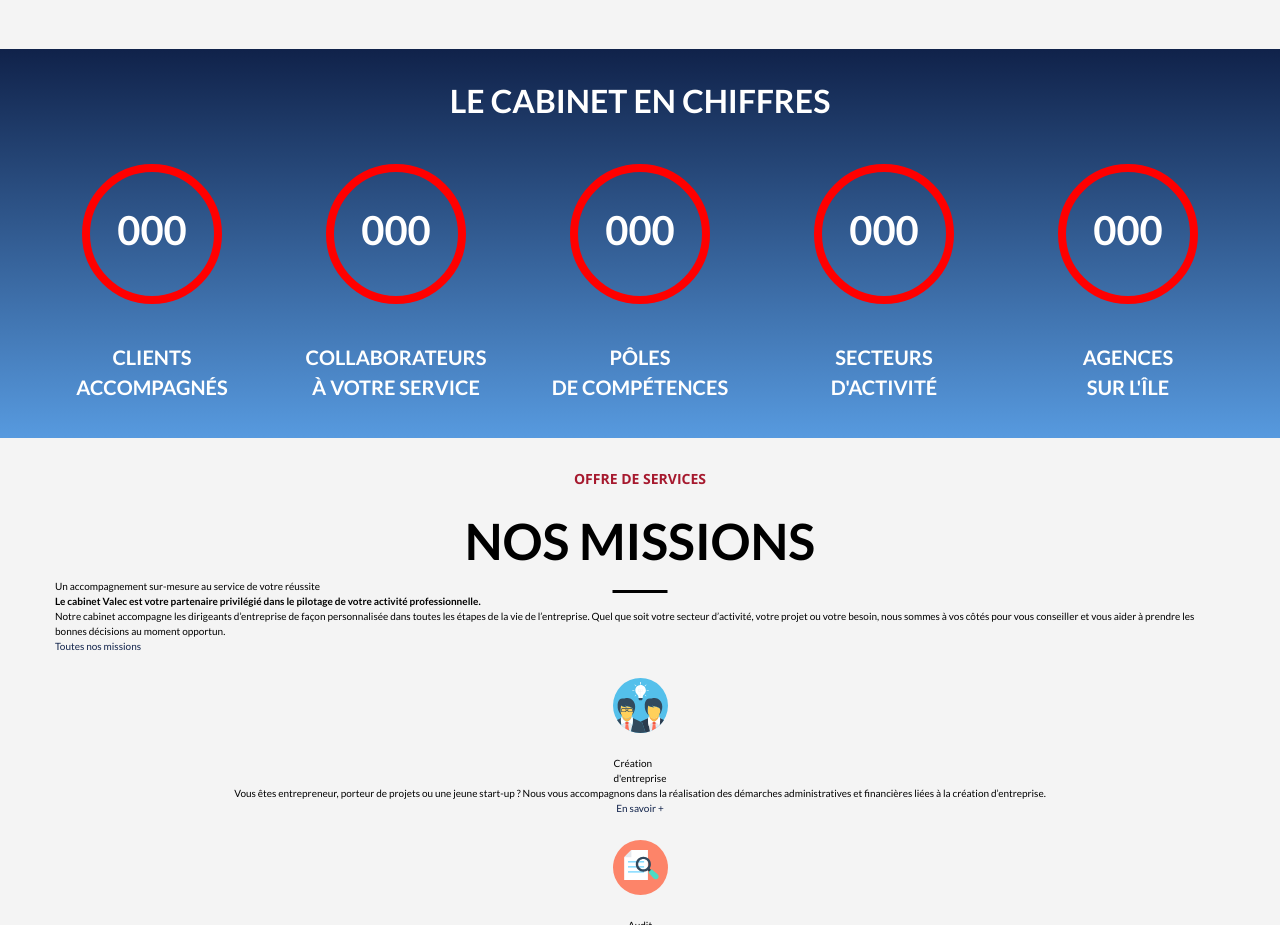
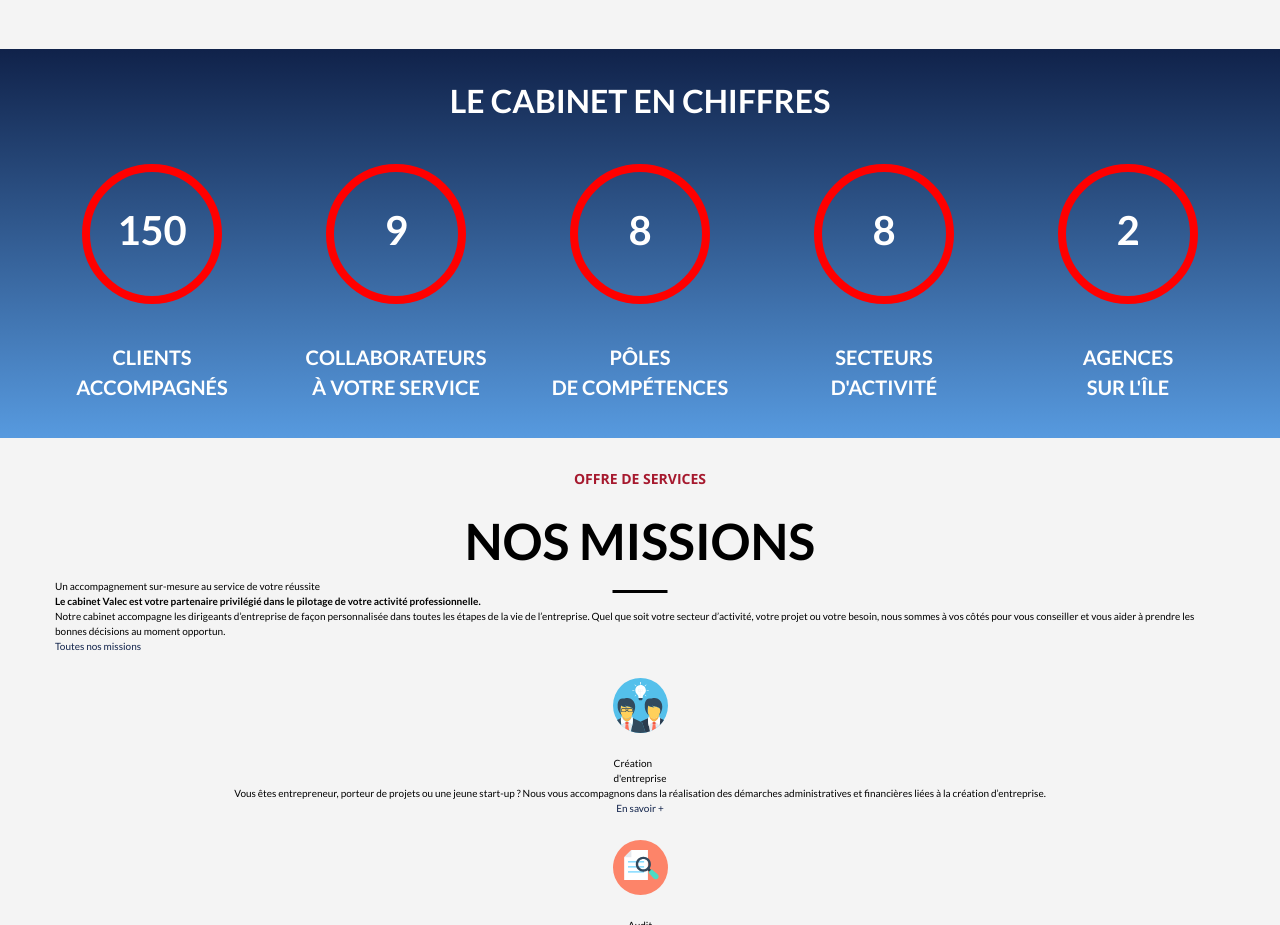
Before and after one commit to joseph-pelayo/valec, a website: page index.html in a window 1280 px wide. Shown: the part 1931-2856 px from the top of the page. Drawn offline with nearby package versions, Linux system fonts and the light colour scheme.

Commit message:
Animation js des data keys du cabinet

```diff
--- a/assets/js/app.js
+++ b/assets/js/app.js
@@ -53,3 +53,26 @@ const missions_swiper = new Swiper('#missions-slider', {
     },
 
 });
+
+// Enabling data keys animation
+let valueDisplays = document.querySelectorAll('.data-value');
+// console.log(valueDisplays);
+let interval = 4000;
+
+valueDisplays.forEach((item) => {
+
+    let startValue = 0;
+    let endValue = parseInt(item.getAttribute("data-key-value"));
+    console.log(endValue);
+    let duration = Math.floor(interval / endValue);
+    let counter = setInterval(function () {
+
+        startValue += 1;
+        item.textContent = startValue;
+        if (startValue == endValue) {
+            clearInterval(counter);
+        }
+
+    }, duration);
+
+});
```
Also changed, not shown: scss/base/_base.scss (line endings or trailing spaces).
